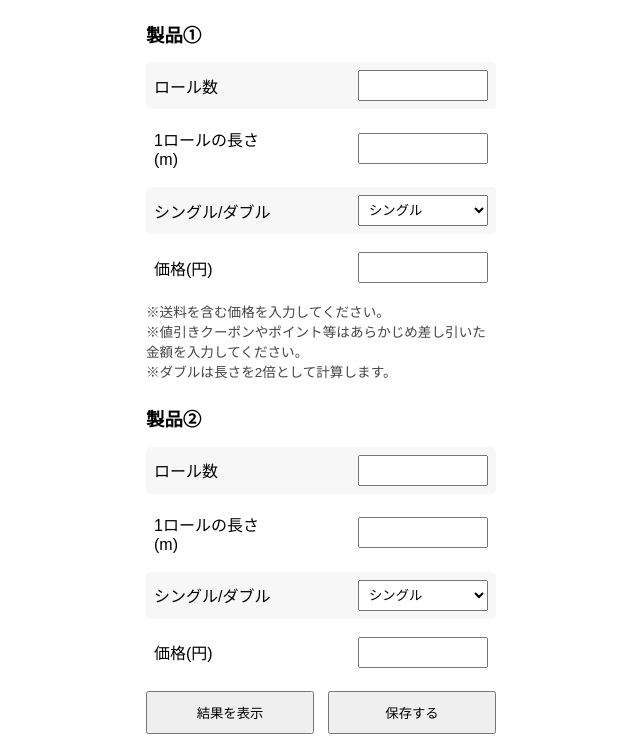
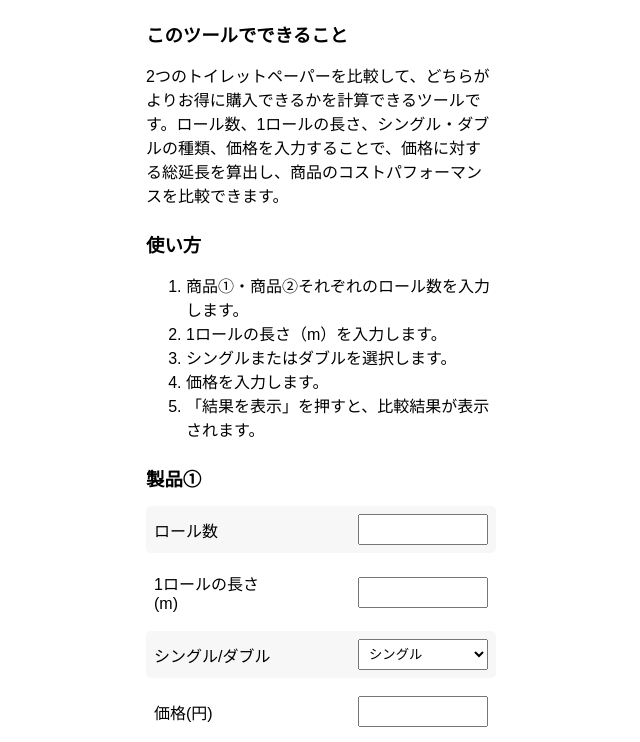
Before and after one commit to kirokugirl-lang/tp.index.html, a plain HTML site: page index.html in a window 1280 px wide. Shown: the part 53-795 px from the top of the page, without its empty margins (319-959 px from the left). Drawn offline with Linux system fonts and the light colour scheme.

Commit message:
Update index.html

```diff
--- a/index.html
+++ b/index.html
@@ -89,7 +89,17 @@ button {
 <body>
 
 <h1>トイレットペーパー計算ツール</h1>
+<h2>このツールでできること</h2>
+<p>2つのトイレットペーパーを比較して、どちらがよりお得に購入できるかを計算できるツールです。ロール数、1ロールの長さ、シングル・ダブルの種類、価格を入力することで、価格に対する総延長を算出し、商品のコストパフォーマンスを比較できます。</p>
 
+<h2>使い方</h2>
+<ol>
+  <li>商品①・商品②それぞれのロール数を入力します。</li>
+  <li>1ロールの長さ（m）を入力します。</li>
+  <li>シングルまたはダブルを選択します。</li>
+  <li>価格を入力します。</li>
+  <li>「結果を表示」を押すと、比較結果が表示されます。</li>
+</ol>
 <!-- 製品① -->
 <h2>製品①</h2>
 
```
